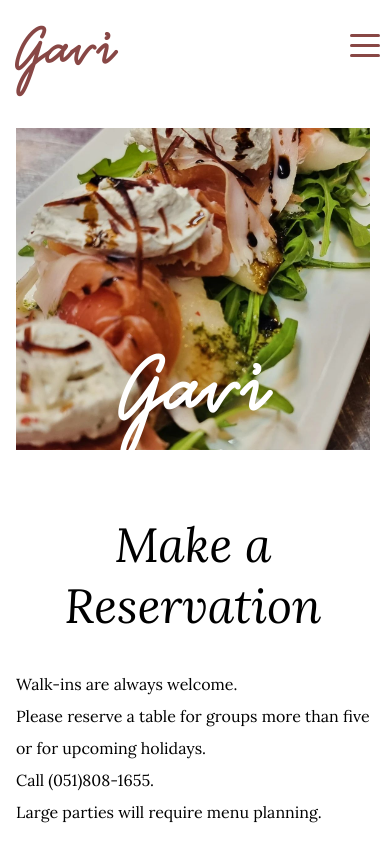
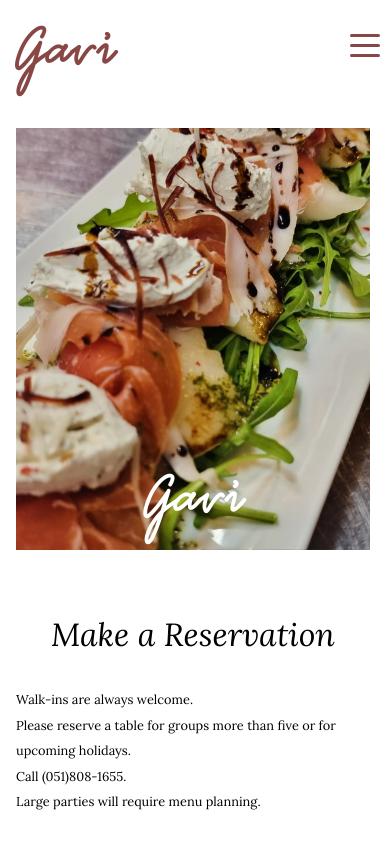
Before and after one commit to Matthiaswf/Gavi-Wine-Restaurant, a Vue app: page /reserve in a window 390 px wide. Built offline with nearby package versions, Linux system fonts and the light colour scheme; a web font is replaced by a local one.

Commit message:
Mobile Reserve Complete

```diff
--- a/src/views/ReserveView.vue
+++ b/src/views/ReserveView.vue
@@ -106,4 +106,17 @@ export default {
   max-width: 1010px;
   line-height: 2;
 }
+/* Mobile Section */
+@media (max-width: 991px) {
+  .gallery-title {
+    top: 55%;
+    font-size: 4rem;
+  }
+  .title {
+    font-size: 2rem;
+  }
+  .text {
+    font-size: 0.8rem;
+  }
+}
 </style>
```
